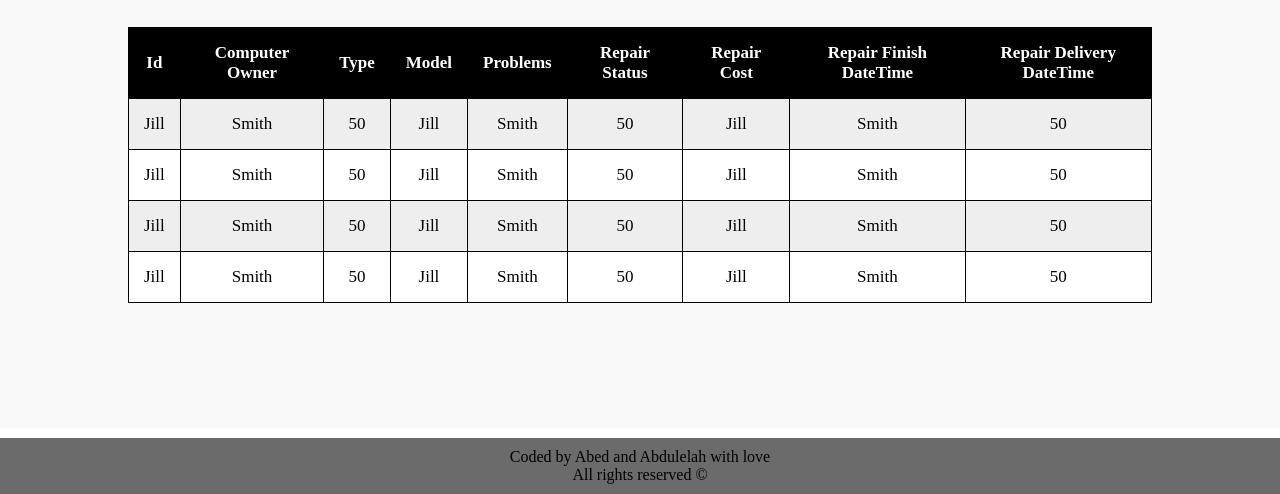
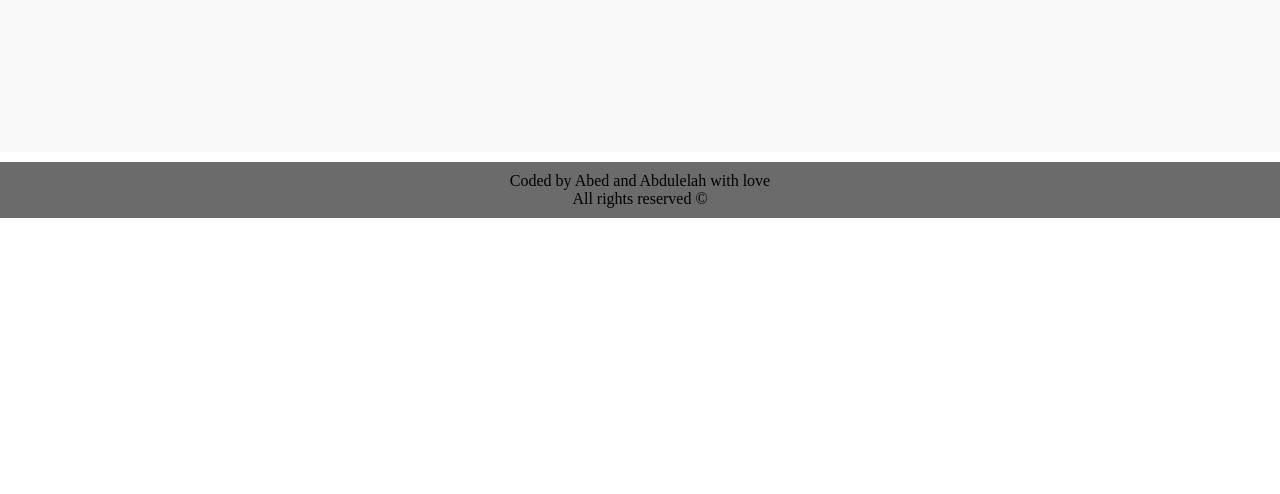
Before and after one commit to Abdulelah21/WellTech, a plain HTML site: page web/BrowseRecords.html in a window 1280 px wide. Shown: the part 318-812 px from the top of the page. Drawn offline with Linux system fonts and the light colour scheme.

Commit message:
removed table

```diff
--- a/web/BrowseRecords.html
+++ b/web/BrowseRecords.html
@@ -44,65 +44,6 @@
         <h1>
         All Repair Records
         </h1>
-        <table id="recordTables">
-            <tr>
-                <th>Id</th>
-                <th>Computer Owner</th>
-                <th> Type</th>
-                <th>Model</th>
-                <th>Problems</th>
-                <th>Repair Status</th>
-                <th> Repair Cost</th>
-                <th> Repair Finish DateTime</th>
-                <th>Repair Delivery DateTime </th>
-            </tr>
-            <tr>
-              <td>Jill</td>
-              <td>Smith</td>
-              <td>50</td>
-              <td>Jill</td>
-              <td>Smith</td>
-              <td>50</td>
-              <td>Jill</td>
-              <td>Smith</td>
-              <td>50</td>
-            </tr>
-            <tr>
-                <td>Jill</td>
-                <td>Smith</td>
-                <td>50</td>
-                <td>Jill</td>
-                <td>Smith</td>
-                <td>50</td>
-                <td>Jill</td>
-                <td>Smith</td>
-                <td>50</td>
-              </tr>
-              <tr>
-                <td>Jill</td>
-                <td>Smith</td>
-                <td>50</td>
-                <td>Jill</td>
-                <td>Smith</td>
-                <td>50</td>
-                <td>Jill</td>
-                <td>Smith</td>
-                <td>50</td>
-              </tr>
-              <tr>
-                <td>Jill</td>
-                <td>Smith</td>
-                <td>50</td>
-                <td>Jill</td>
-                <td>Smith</td>
-                <td>50</td>
-                <td>Jill</td>
-                <td>Smith</td>
-                <td>50</td>
-              </tr>
-
-
-          </table>
 
 
           </div>
```
